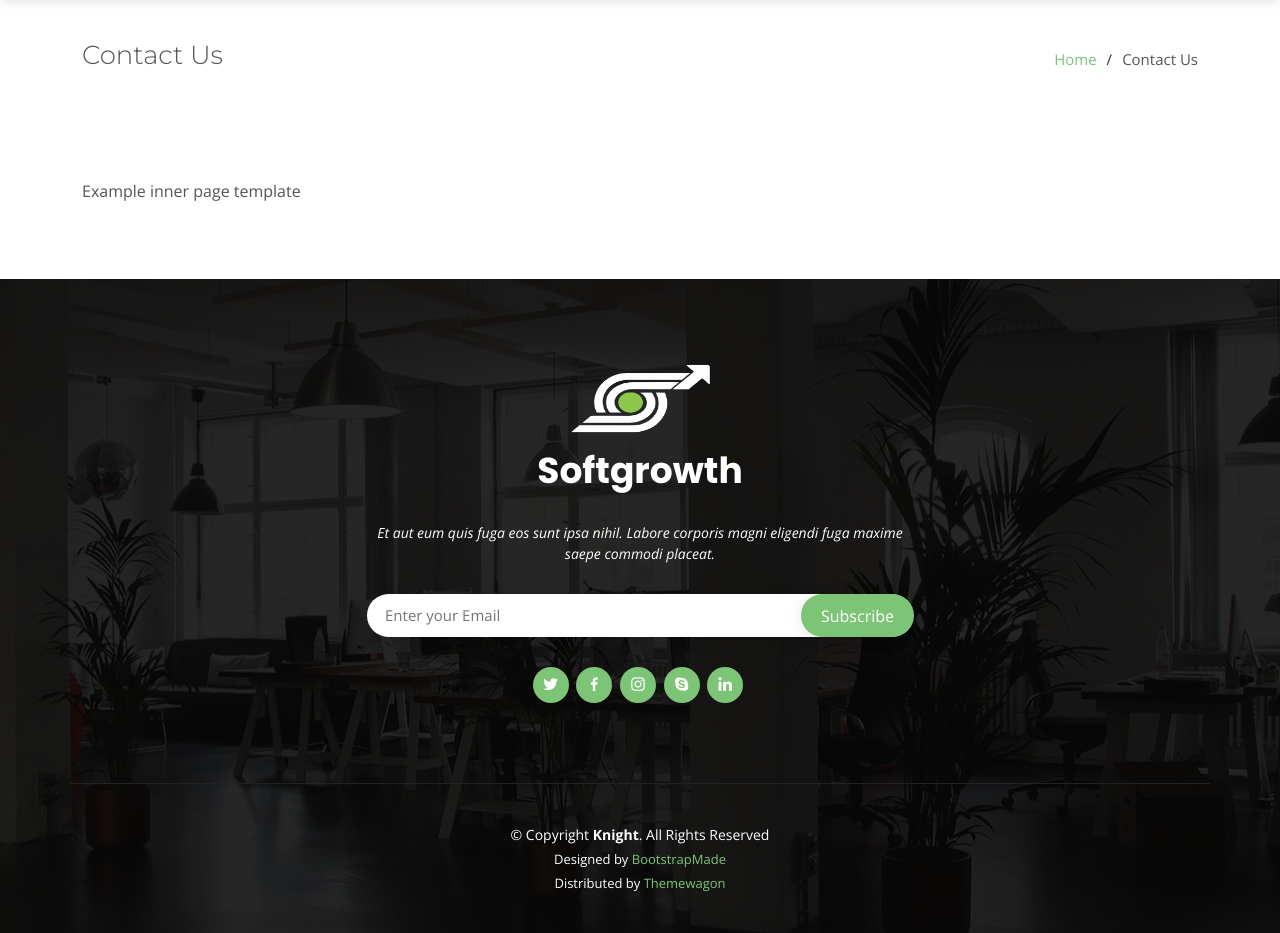
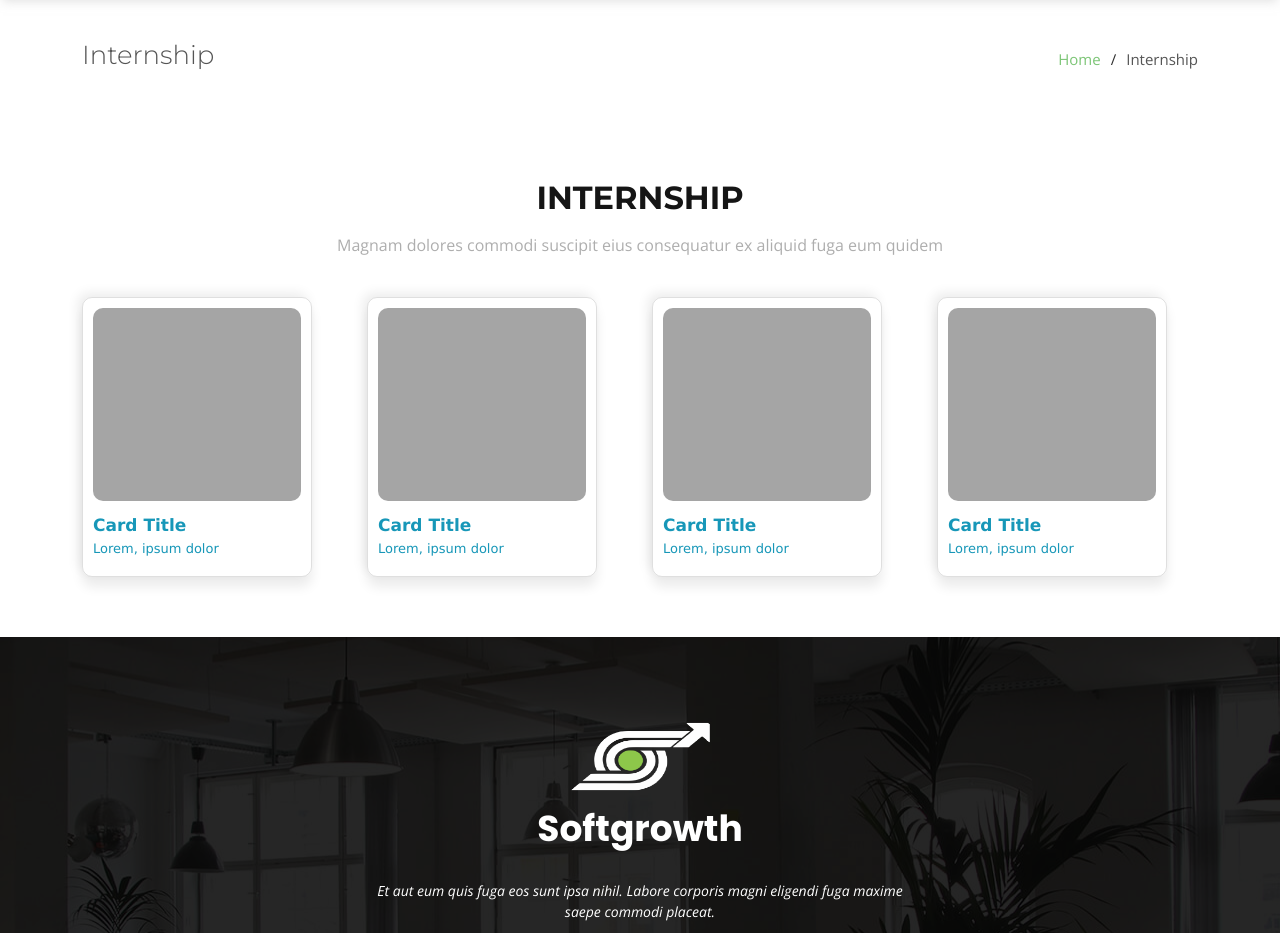
Before and after one commit to softgrowthinfotech01/soft_new, a PHP site: page /Internship in a window 1280 px wide. Shown: the part 90-1023 px from the top of the page. Run offline with PHP 8.4, Linux system fonts and the light colour scheme.

Commit message:
internship cards

```diff
--- a/internship.php
+++ b/internship.php
@@ -33,6 +33,75 @@
   * Author: BootstrapMade.com
   * License: https://bootstrapmade.com/license/
   ======================================================== -->
+
+  <style>
+
+.card {
+  display: flex;
+  flex-direction: column;
+  width: 230px;
+  height: 280px;
+  max-height: 330px;
+  background-color: var(--white);
+  border-radius: 10px;
+  box-shadow: 0px 10px 12px rgba(0, 0, 0, 0.08),
+          -4px -4px 12px rgba(0, 0, 0, 0.08);
+  overflow: hidden;
+  transition: all 0.3s;
+  cursor: pointer;
+  box-sizing: border-box;
+  padding: 10px;
+}
+
+.card:hover {
+  transform: translateY(-10px);
+  box-shadow: 0px 20px 20px rgba(0, 0, 0, 0.1),
+          -4px -4px 12px rgba(0, 0, 0, 0.08);
+}
+
+.card-image-container {
+  width: 100%;
+  height: 75%;
+  border-radius: 10px;
+  margin-bottom: 12px;
+  overflow: hidden;
+  background-color: rgb(165, 165, 165);
+  display: flex;
+  align-items: center;
+  justify-content: center;
+}
+
+
+.card-title {
+  margin: 0;
+  font-size: 17px;
+  font-family: "Lucida Sans", "Lucida Sans Regular", "Lucida Grande",
+          "Lucida Sans Unicode", Geneva, Verdana, sans-serif;
+  font-weight: 600;
+  color: #1797b8;
+  cursor: default;
+  -webkit-box-orient: vertical;
+  overflow: hidden;
+  display: -webkit-box;
+  -webkit-line-clamp: 1;
+  line-clamp: 1;
+}
+
+.card-des {
+  -webkit-box-orient: vertical;
+  overflow: hidden;
+  display: -webkit-box;
+  -webkit-line-clamp: 1;
+  line-clamp: 1;
+  margin: 0;
+  font-size: 13px;
+  font-family: "Lucida Sans", "Lucida Sans Regular", "Lucida Grande",
+          "Lucida Sans Unicode", Geneva, Verdana, sans-serif;
+  color: #1797b8;
+  cursor: default;
+}
+
+  </style>
 </head>
 
 <body>
@@ -47,11 +116,11 @@
     <section class="breadcrumbs">
       <div class="container">
 
-        <div class="d-flex justify-content-between align-items-center">
-          <h2>Contact Us</h2>
+      <div class="d-flex justify-content-between align-items-center">
+          <h2>Internship</h2>
           <ol>
             <li><a href="index.php">Home</a></li>
-            <li>Contact Us</li>
+            <li>Internship</li>
           </ol>
         </div>
 
@@ -60,9 +129,66 @@
 
     <section class="inner-page">
       <div class="container">
-        <p>
-          Example inner page template
-        </p>
+
+      <div class="section-title" data-aos="fade-up">
+          <h2>Internship</h2>
+          <p>Magnam dolores commodi suscipit eius consequatur ex aliquid fuga eum quidem</p>
+        </div>
+
+        <div class="row">
+          <div class="col-md-3">
+           <div class="card">
+              <div class="card-image-container">
+
+               </div>
+              <p class="card-title">Card Title</p>
+              <p class="card-des">
+               Lorem, ipsum dolor
+              </p>
+
+            </div>
+          </div>
+
+          <div class="col-md-3">
+           <div class="card">
+              <div class="card-image-container">
+
+               </div>
+              <p class="card-title">Card Title</p>
+              <p class="card-des">
+               Lorem, ipsum dolor
+              </p>
+
+            </div>
+          </div>
+
+          <div class="col-md-3">
+           <div class="card">
+              <div class="card-image-container">
+
+               </div>
+              <p class="card-title">Card Title</p>
+              <p class="card-des">
+               Lorem, ipsum dolor
+              </p>
+
+            </div>
+          </div>
+
+          <div class="col-md-3">
+           <div class="card">
+              <div class="card-image-container">
+
+               </div>
+              <p class="card-title">Card Title</p>
+              <p class="card-des">
+               Lorem, ipsum dolor
+              </p>
+
+            </div>
+          </div>
+
+        </div>
       </div>
     </section>
 
--- a/portfolio.php
+++ b/portfolio.php
@@ -33,6 +33,8 @@
   * Author: BootstrapMade.com
   * License: https://bootstrapmade.com/license/
   ======================================================== -->
+
+
 </head>
 
 <body>
```
